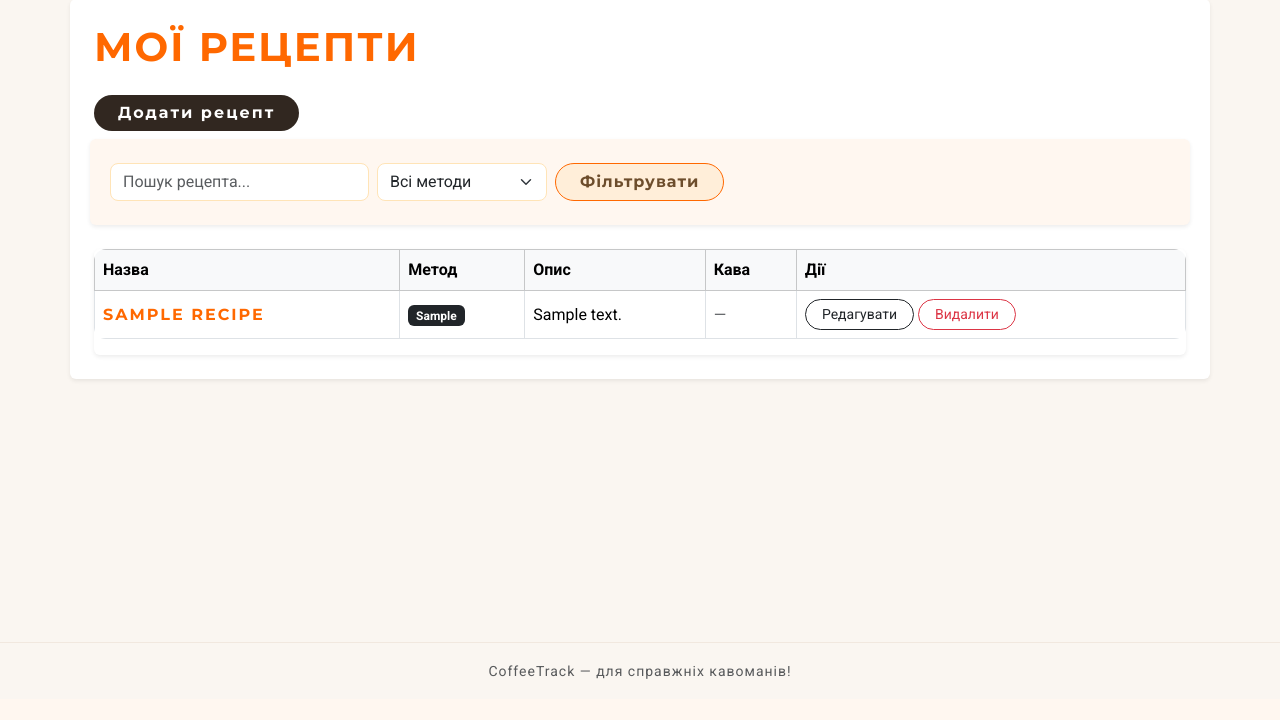
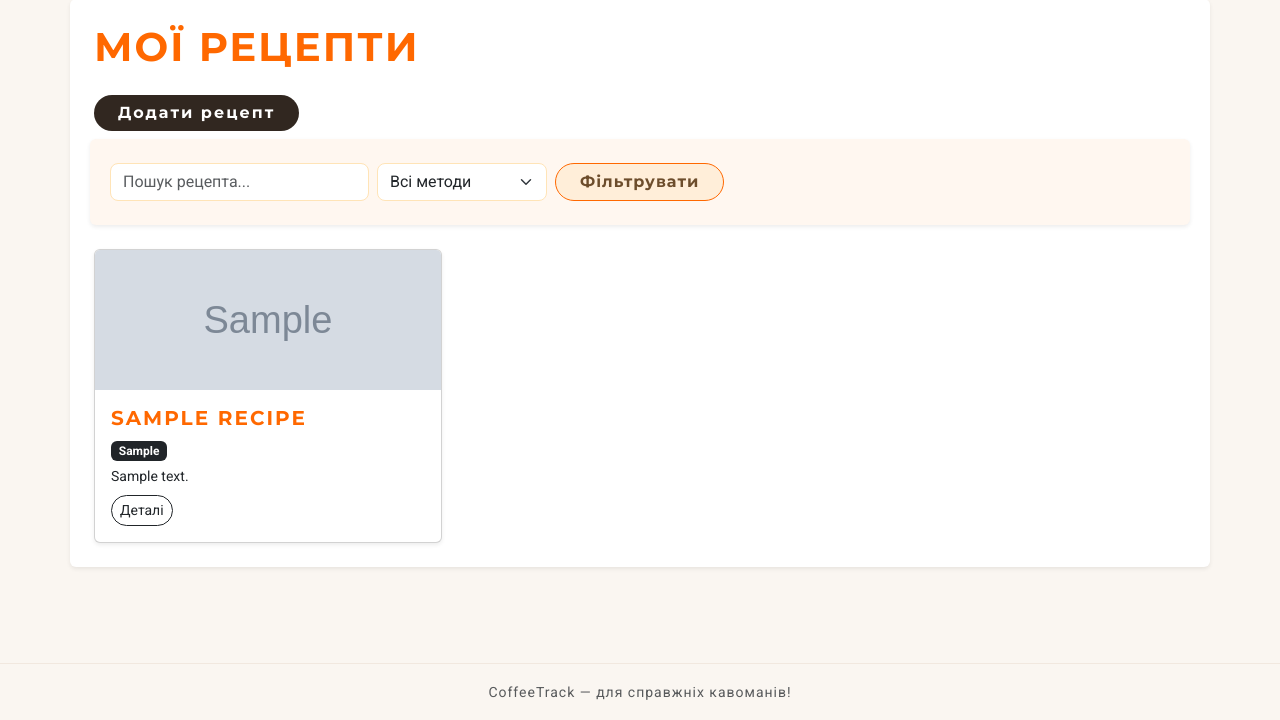
Before and after one commit to IlyaOriekhov/coffeetrackapp, a Django app: page /recipes/ in a window 1280 px wide. Shown: the part 101-821 px from the top of the page. Before the commit the page ends 780 px from the top, so only its background shows below. Run offline with Django 5.2, Linux system fonts and the light colour scheme; tables that the repository leaves empty hold one stand-in row (values such as "Sample post"); grey boxes marked "Sample" are stand-in pictures.

Commit message:
fix btns user in list and detail

```diff
--- a/coffeetrackproject/coffeeapp/templates/recipe_list.html
+++ b/coffeetrackproject/coffeeapp/templates/recipe_list.html
@@ -22,48 +22,33 @@
     </div>
 </form>
 
-<div class="table-responsive rounded shadow-sm">
-<table class="table table-hover table-bordered bg-white recipe-table align-middle">
-    <thead class="table-light">
-        <tr>
-            <th>Назва</th>
-            <th>Метод</th>
-            <th>Опис</th>
-            <th>Кава</th>
-            <th>Дії</th>
-        </tr>
-    </thead>
-    <tbody>
-        {% for recipe in recipes %}
-            <tr>
-                <td>
-                  <a class="coffee-accent fw-semibold text-decoration-none" href="{% url 'recipe_detail' recipe.pk %}">
-                      {{ recipe.title }}
-                  </a>
-                </td>
-                <td><span class="badge bg-dark">{{ recipe.method }}</span></td>
-                <td>{{ recipe.description|truncatechars:60 }}</td>
-                <td>
-                  {% if recipe.coffee %}
-                    <a class="coffee-link text-decoration-none" href="{% url 'coffee_detail' recipe.coffee.pk %}">{{ recipe.coffee.name }}</a>
-                  {% else %}
-                    <span class="text-muted">—</span>
-                  {% endif %}
-                </td>
-                <td>
-                    <a href="{% url 'recipe_edit' recipe.pk %}" class="btn btn-sm btn-outline-dark rounded-pill px-3">Редагувати</a>
-                    <a href="{% url 'recipe_delete' recipe.pk %}" class="btn btn-sm btn-outline-danger rounded-pill px-3">Видалити</a>
-                </td>
-            </tr>
-        {% empty %}
-            <tr>
-              <td colspan="5" class="text-center py-4">
-                <div class="alert alert-warning m-0">Рецептів поки немає — створіть улюблений!</div>
-              </td>
-            </tr>
-        {% endfor %}
-    </tbody>
-</table>
+<div class="row row-cols-1 row-cols-md-2 row-cols-lg-3 g-4">
+    {% for recipe in recipes %}
+    <div class="col">
+        <div class="card h-100 shadow-sm">
+            {% if recipe.image %}
+              <img src="{{ recipe.image.url }}" class="card-img-top" style="object-fit:cover;max-height:140px;">
+            {% endif %}
+            <div class="card-body d-flex flex-column">
+                <h5 class="card-title coffee-accent mb-2">{{ recipe.title }}</h5>
+                <div class="mb-1"><span class="badge bg-dark">{{ recipe.method }}</span></div>
+                <p class="card-text mb-2 small">{{ recipe.description|truncatechars:80 }}</p>
+                {% if recipe.coffee %}
+                    <small class="text-muted">Кава: <a class="coffee-link" href="{% url 'coffee_detail' recipe.coffee.pk %}">{{ recipe.coffee.name }}</a></small>
+                {% endif %}
+                <div class="mt-auto d-flex gap-2">
+                        <a href="{% url 'recipe_detail' recipe.pk %}" class="btn btn-outline-dark btn-sm rounded-pill">Деталі</a>
+                    {% if user.is_authenticated and recipe.owner == user %}
+                        <a href="{% url 'recipe_edit' recipe.pk %}" class="btn btn-secondary btn-sm rounded-pill">Редагувати</a>
+                        <a href="{% url 'recipe_delete' recipe.pk %}" class="btn btn-danger btn-sm rounded-pill">Видалити</a>
+                    {% endif %}
+                </div>
+            </div>
+        </div>
+    </div>
+    {% empty %}
+    <div class="col-12"><div class="alert alert-warning">Поки що немає жодного рецепта.</div></div>
+    {% endfor %}
 </div>
 
 {% if page_obj.has_other_pages %}
--- a/coffeetrackproject/coffeeapp/views.py
+++ b/coffeetrackproject/coffeeapp/views.py
@@ -128,7 +128,7 @@ class RecipeCreateView(LoginRequiredMixin, CreateView):
         form.instance.owner = self.request.user
         return super().form_valid(form)
 
-class RecipeDetailView(LoginRequiredMixin, DetailView):
+class RecipeDetailView(DetailView):
     model = Recipe
     template_name = "recipe_detail.html"
 
@@ -197,7 +197,7 @@ def home_view(request):
 def news_view(request):
     feed_url = "https://sprudge.com/feed"
     feed = feedparser.parse(feed_url)
-    items = feed.entries[:8]
+    items = feed.entries[:9]
     return render(request, "news.html", {"news_items": items})
 
 genai.configure(api_key=settings.GEMINI_API_KEY)
```
Also changed, not shown: coffeetrackproject/coffeeapp/templates/coffee_detail.html (+5 -3 lines), coffeetrackproject/coffeeapp/templates/coffee_list.html (+26 -34 lines), coffeetrackproject/coffeeapp/templates/recipe_detail.html (+5 -3 lines).
